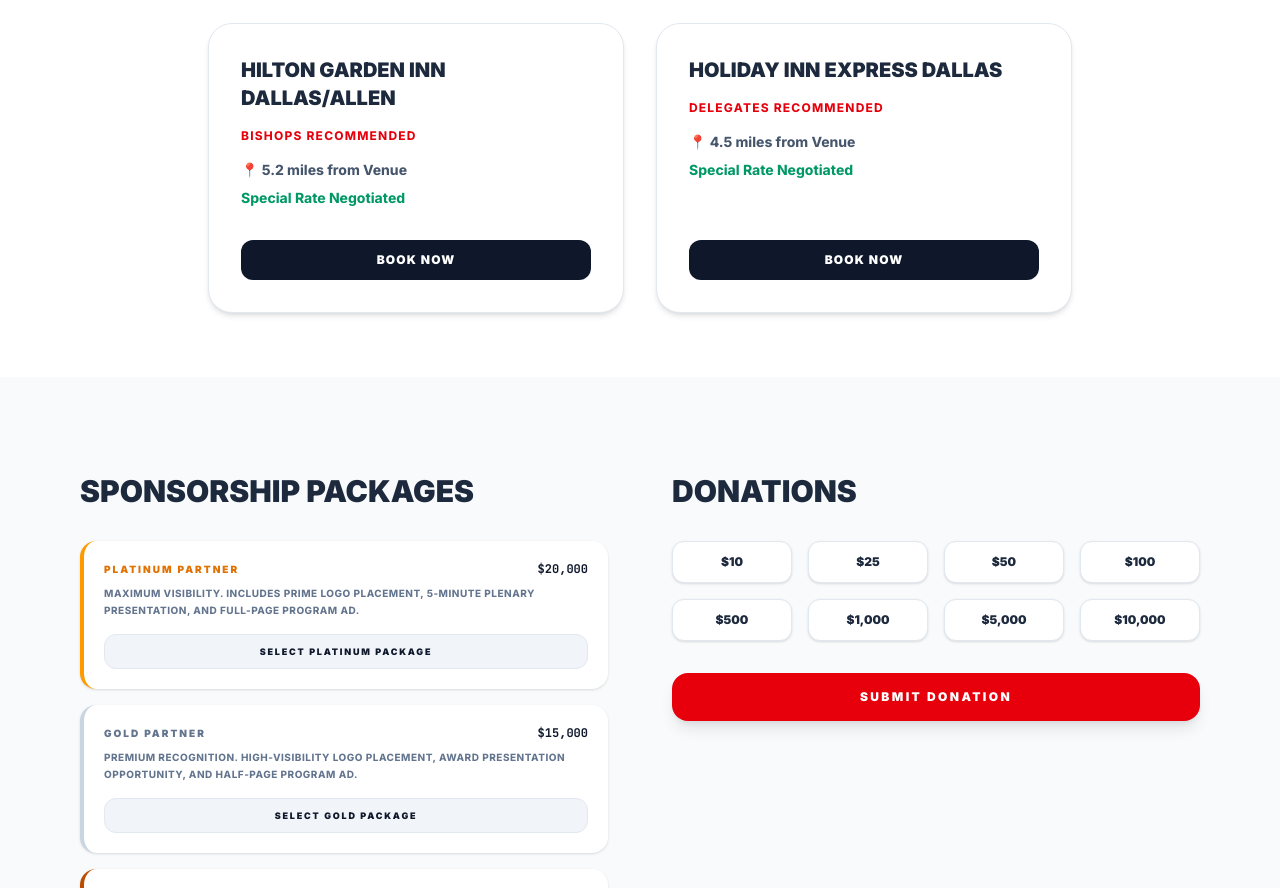
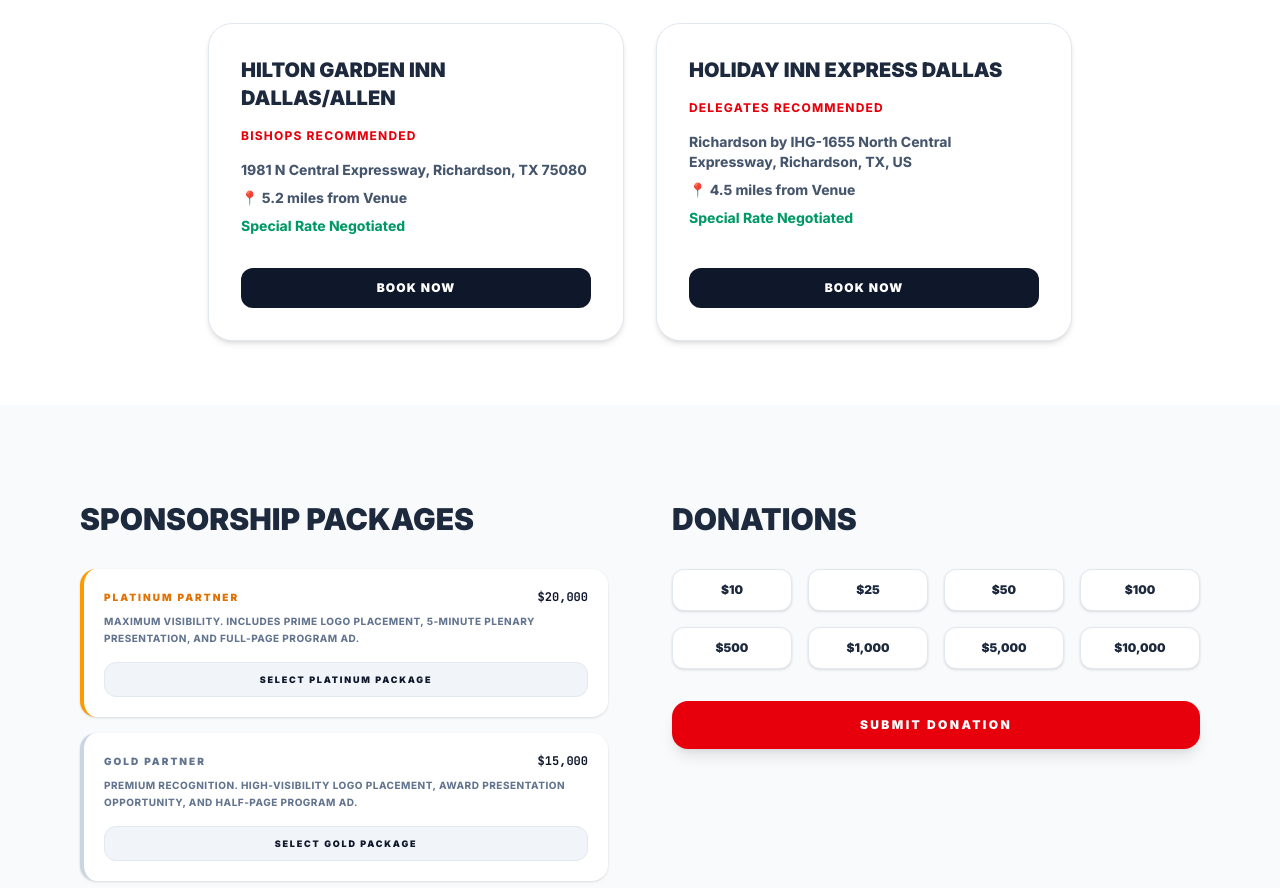
Before and after one commit to Digihub1/impactconfrence, a React (Vite) app: page / in a window 1280 px wide. Shown: the part 7100-7988 px from the top of the page. Built offline with nearby package versions, Linux system fonts and the light colour scheme.

Commit message:
3 file changed

```diff
--- a/src/App.tsx
+++ b/src/App.tsx
@@ -657,13 +657,19 @@
           <div className="grid grid-cols-1 md:grid-cols-2 gap-8">
              {HOTELS.map((hotel, idx) => (
                <div key={idx} className="bg-white border border-slate-200 rounded-3xl p-8 flex flex-col justify-between shadow-md">
-                 <div className="space-y-4">
+                <div className="space-y-4">
                    <h3 className="text-xl font-black uppercase">{hotel.name}</h3>
-                   <p className="text-red-600 font-bold uppercase text-xs tracking-widest">{hotel.address}</p>
-                   <ul className="text-sm font-bold text-slate-600 space-y-2">
-                     <li>📍 {hotel.distance}</li>
-                     <li className="text-emerald-600">{hotel.rate}</li>
-                   </ul>
+
+                  <p className="text-xs font-bold text-red-600 uppercase tracking-widest mt-1">
+                    {hotel.addressLabel}
+                  </p>
+
+                  <ul className="text-sm font-bold text-slate-600 space-y-2">
+                    <li className="text-slate-600">{hotel.address}</li>
+                    <li>{hotel.name === 'Holiday Inn Express Dallas' ? `📍 4.5 miles from Venue` : ` ${hotel.distance}`}</li>
+                    <li className="text-emerald-600">{hotel.rate}</li>
+                  </ul>
+
                  </div>
                  <a href={hotel.bookingLink} target="_blank" className="mt-8 block w-full py-3 bg-slate-900 text-white text-center rounded-xl font-black uppercase text-xs tracking-widest">Book Now</a>
                </div>
--- a/src/data.ts
+++ b/src/data.ts
@@ -46,12 +46,17 @@
 
 export interface HotelInfo {
   name: string;
+  /** Short label shown above the list (e.g. "BISHOPS RECOMMENDED"). */
+  addressLabel: string;
+  /** Full address line displayed inside the <ul>. */
   address: string;
   distance: string;
   rate: string;
   phone: string;
   bookingLink?: string;
 }
+
+
 
 export const SPEAKER_PROFILES = [
   {
@@ -185,21 +190,24 @@
 export const HOTELS: HotelInfo[] = [
   {
     name: "Hilton Garden Inn Dallas/Allen",
-    address: "Bishops Recommended",
-    distance: "5.2 miles from Venue",
+    addressLabel: "BISHOPS RECOMMENDED",
+    address: "1981 N Central Expressway, Richardson, TX 75080",
+    distance: "📍 5.2 miles from Venue",
     rate: "Special Rate Negotiated",
     phone: "+1 (214) 547-1700",
     bookingLink: "https://www.hilton.com"
   },
   {
     name: "Holiday Inn Express Dallas",
-    address: "Delegates Recommended",
+    addressLabel: "DELEGATES RECOMMENDED",
+    address: "Richardson by IHG-1655 North Central Expressway, Richardson, TX, US",
     distance: "4.5 miles from Venue",
     rate: "Special Rate Negotiated",
     phone: "+1 (972) 241-8500",
     bookingLink: "https://www.ihg.com"
   }
 ];
+
 
 export const PROMO_CODES: { [key: string]: number } = {
   "DOUBLE2026": 0.20, // 20% off
```
Also changed, not shown: 1 other file (tests, documents, lock files or other folders).
